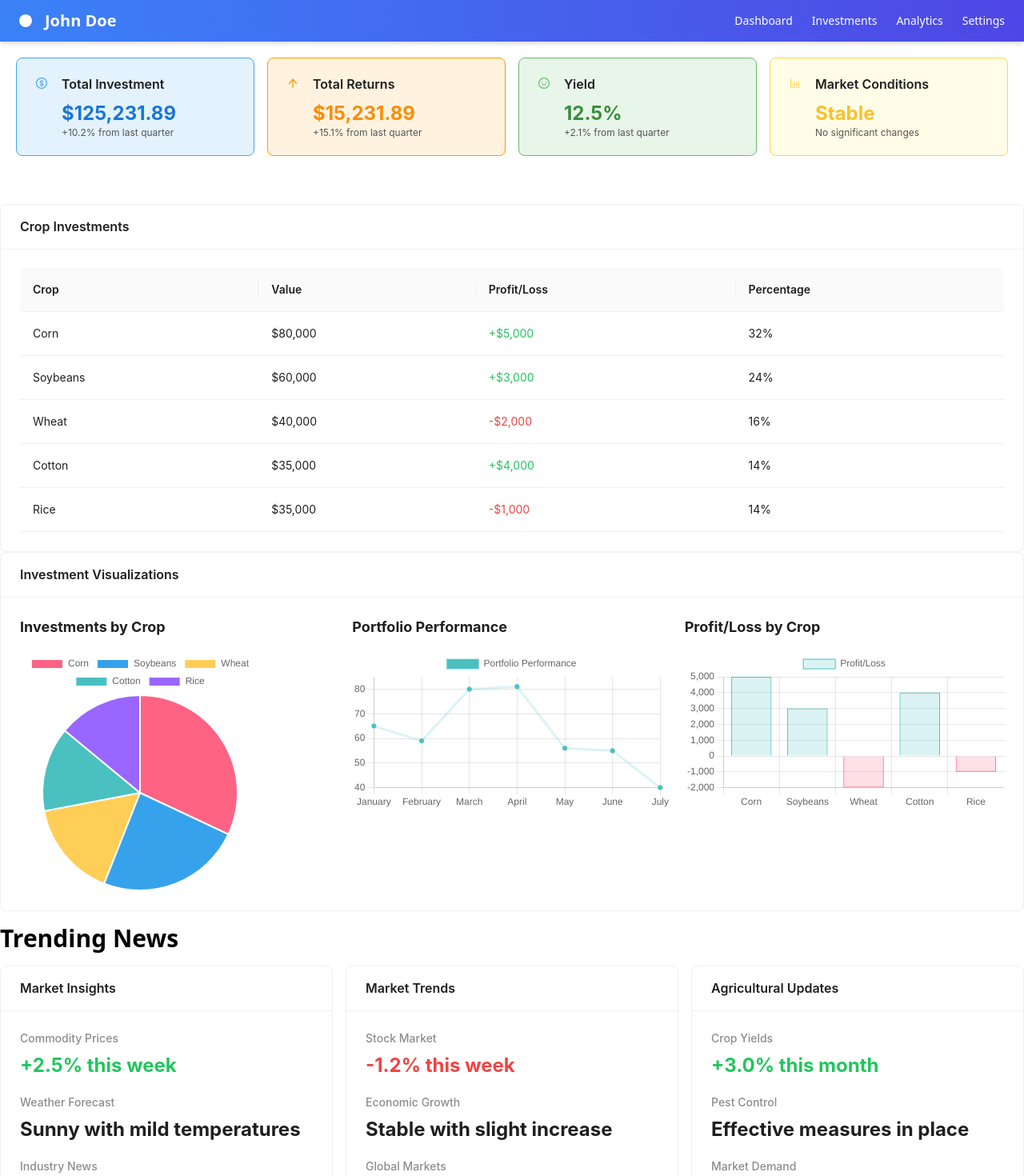
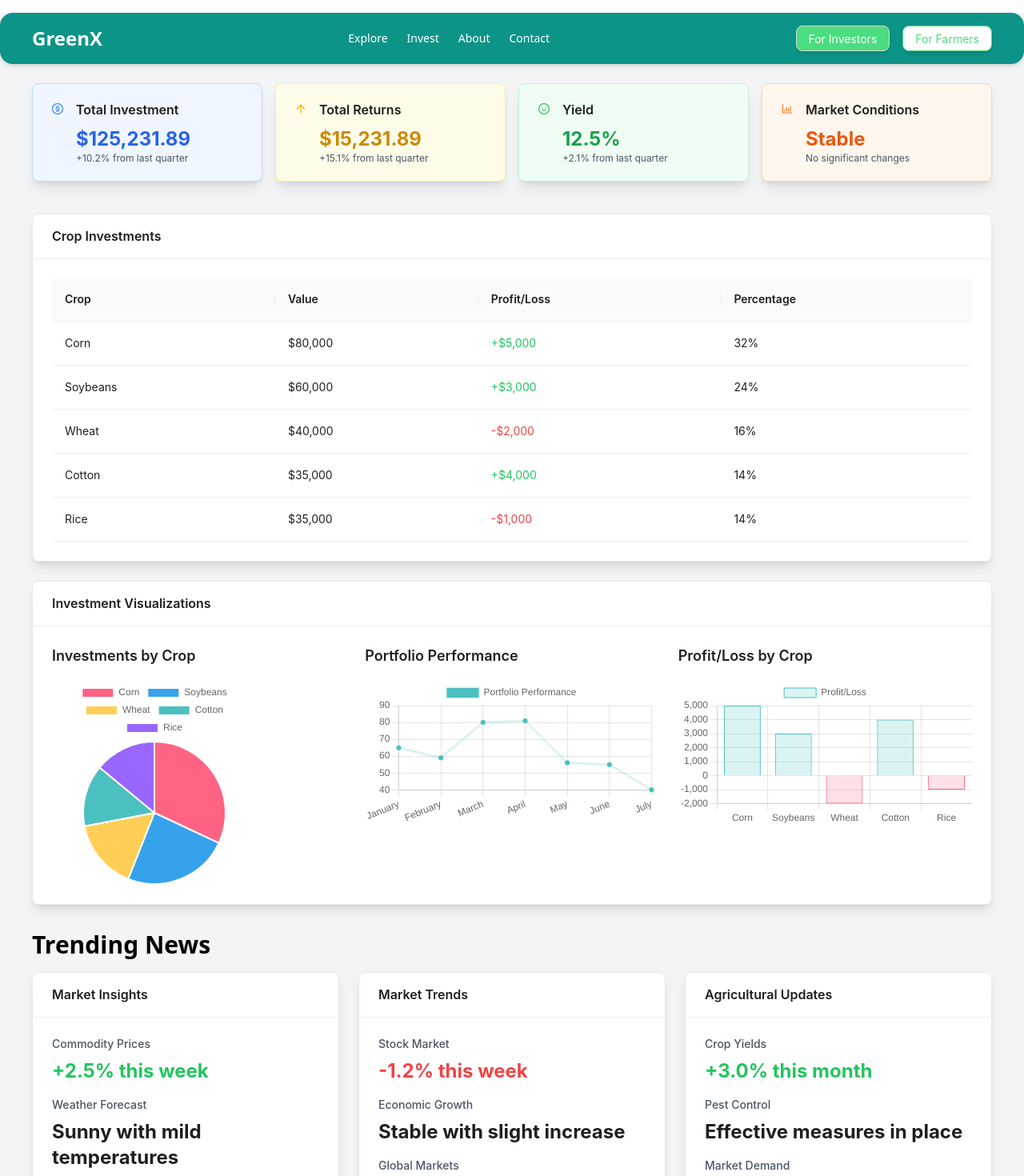
Before and after one commit to imakshatgupta/GreenX, a React (Vite) app: page /portfolio in a window 1280 px wide. Shown: the top 1470 px of the page at 80% size. Built offline with nearby package versions, Linux system fonts and the light colour scheme.

Commit message:
Import transaction data from users.json

```diff
--- a/src/App.jsx
+++ b/src/App.jsx
@@ -1,10 +1,8 @@
 import React from "react";
 import { BrowserRouter, Routes, Route } from "react-router-dom";
-import Navbar from "./Components/Navbar.jsx";
 import Hero from "./pages/Hero.jsx";
 import Portfolio from "./pages/Portfolio.jsx";
 import CropForm from "./pages/CropForm.jsx";
-import FarmerListing from "./pages/FarmerListing.jsx";
 import FarmerDashboard from "./pages/FarmerDashboard.jsx";
 import Temp from "./pages/temp.jsx";
 
@@ -16,7 +14,6 @@ function App() {
           <Route path='/home' element={<Hero />} />
           <Route path="/portfolio" element={<Portfolio />} />
           <Route path="/cropform" element={<CropForm />} />
-          <Route path="/farmers" element={<FarmerListing />} />
           <Route path="/farmerdashboard" element={<FarmerDashboard />} />
           <Route path="/temp" element={<Temp />} />
         </Routes>
--- a/src/Components/Navbar.jsx
+++ b/src/Components/Navbar.jsx
@@ -35,7 +35,7 @@ export default function Navbar() {
   return (
     <div className="container mx-auto mt-4">
       <header className="bg-teal-600 text-white py-4 px-6 md:px-10 flex items-center justify-between shadow-md rounded-2xl">
-        <Link to="#" className="flex items-center gap-2 text-lg font-semibold">
+        <Link to="/home" className="flex items-center gap-2 text-lg font-semibold">
           <span className="text-2xl">GreenX</span>
         </Link>
         <nav className="hidden md:flex items-center gap-6 text-sm font-medium">
--- a/src/Components/Wallet.jsx
+++ b/src/Components/Wallet.jsx
@@ -13,6 +13,7 @@ import {
   PoweroffOutlined,
   CheckOutlined,
 } from "@ant-design/icons";
+import transactionData from "../Components/users.json"
 
 export default function Wallet({ data }) {
   const [activeTab, setActiveTab] = useState("History");
--- a/src/pages/Hero.jsx
+++ b/src/pages/Hero.jsx
@@ -4,6 +4,7 @@ import { Button, Card, Avatar, Row, Col, Typography, Space } from 'antd';
 import { GlobalOutlined, EnvironmentOutlined, DollarOutlined } from '@ant-design/icons';
 import Data from './Data.jsx';
 import Footer from './Footer.jsx';
+
 
 const { Title, Paragraph } = Typography;
 
@@ -31,7 +32,7 @@ export default function Hero({ showDrawer }) {
         </div>
       </section>
       <section className="py-12 md:py-20 lg:py-28 bg-white shadow-lg rounded-xl mx-4 md:mx-10 mt-10">
-        <div className="container px-4 md:px-6">
+        <div className="container px-4 md:px-6 text-center">
           <Row gutter={[16, 16]} justify="space-between">
             <Col xs={24} md={12} lg={8}>
               <Space direction="vertical" size="middle" className="p-4 border border-gray-200 rounded-lg shadow-md">
--- a/src/pages/Portfolio.jsx
+++ b/src/pages/Portfolio.jsx
@@ -1,216 +1,118 @@
-import React from 'react'
-import { Button,Card,Table,Row, Col } from 'antd'
-import {Link} from 'react-router-dom'
+import React from 'react';
+import { Button, Card, Table, Row, Col } from 'antd';
+import { Link } from 'react-router-dom';
 import PiechartcustomChart from './Piechartcustomchart';
 import LinechartChart from './LinechartChart';
 import BarchartChart from './BarchartChart';
-import { DollarCircleOutlined, UserOutlined, MenuOutlined,ArrowUpOutlined, SmileOutlined, BarChartOutlined } from '@ant-design/icons';
+import { DollarCircleOutlined, UserOutlined, MenuOutlined, ArrowUpOutlined, SmileOutlined, BarChartOutlined } from '@ant-design/icons';
 import Footer from './Footer';
-
-
+import Navbar from '../Components/Navbar';
 
 export default function Portfolio() {
   const cropData = [
-        {
-          key: '1',
-          crop: 'Corn',
-          value: '$80,000',
-          profitLoss: '+$5,000',
-          percentage: '32%',
-          profitLossClass: 'text-green-500',
-        },
-        {
-          key: '2',
-          crop: 'Soybeans',
-          value: '$60,000',
-          profitLoss: '+$3,000',
-          percentage: '24%',
-          profitLossClass: 'text-green-500',
-        },
-        {
-          key: '3',
-          crop: 'Wheat',
-          value: '$40,000',
-          profitLoss: '-$2,000',
-          percentage: '16%',
-          profitLossClass: 'text-red-500',
-        },
-        {
-          key: '4',
-          crop: 'Cotton',
-          value: '$35,000',
-          profitLoss: '+$4,000',
-          percentage: '14%',
-          profitLossClass: 'text-green-500',
-        },
-        {
-          key: '5',
-          crop: 'Rice',
-          value: '$35,000',
-          profitLoss: '-$1,000',
-          percentage: '14%',
-          profitLossClass: 'text-red-500',
-        },
+    { key: '1', crop: 'Corn', value: '$80,000', profitLoss: '+$5,000', percentage: '32%', profitLossClass: 'text-green-500' },
+    { key: '2', crop: 'Soybeans', value: '$60,000', profitLoss: '+$3,000', percentage: '24%', profitLossClass: 'text-green-500' },
+    { key: '3', crop: 'Wheat', value: '$40,000', profitLoss: '-$2,000', percentage: '16%', profitLossClass: 'text-red-500' },
+    { key: '4', crop: 'Cotton', value: '$35,000', profitLoss: '+$4,000', percentage: '14%', profitLossClass: 'text-green-500' },
+    { key: '5', crop: 'Rice', value: '$35,000', profitLoss: '-$1,000', percentage: '14%', profitLossClass: 'text-red-500' },
   ];
+
   const cardData = [
     {
       title: "Market Insights",
       content: [
-            {
-              label: "Commodity Prices",
-              value: "+2.5% this week",
-              valueClass: "text-green-500"
-            },
-            {
-              label: "Weather Forecast",
-              value: "Sunny with mild temperatures",
-            },
-            {
-              label: "Industry News",
-              value: "New government subsidies announced",
-            },
+        { label: "Commodity Prices", value: "+2.5% this week", valueClass: "text-green-500" },
+        { label: "Weather Forecast", value: "Sunny with mild temperatures" },
+        { label: "Industry News", value: "New government subsidies announced" },
       ],
-          date: "just posted"
+      date: "just posted",
     },
     {
       title: "Market Trends",
       content: [
-            {
-              label: "Stock Market",
-              value: "-1.2% this week",
-              valueClass: "text-red-500"
-            },
-            {
-              label: "Economic Growth",
-              value: "Stable with slight increase",
-            },
-            {
-              label: "Global Markets",
-              value: "Positive outlook",
-            },
+        { label: "Stock Market", value: "-1.2% this week", valueClass: "text-red-500" },
+        { label: "Economic Growth", value: "Stable with slight increase" },
+        { label: "Global Markets", value: "Positive outlook" },
       ],
-          date: "2 days ago"
+      date: "2 days ago",
     },
     {
       title: "Agricultural Updates",
       content: [
-            {
-              label: "Crop Yields",
-              value: "+3.0% this month",
-              valueClass: "text-green-500"
+        { label: "Crop Yields", value: "+3.0% this month", valueClass: "text-green-500" },
+        { label: "Pest Control", value: "Effective measures in place" },
+        { label: "Market Demand", value: "High demand for organic produce" },
+      ],
+      date: "a week ago",
     },
-            {
-              label: "Pest Control",
-              value: "Effective measures in place",
-            },
-            {
-              label: "Market Demand",
-              value: "High demand for organic produce",
-            },
-          ],
-          date: "a week ago"
-        }
   ];
 
   return (
-    <div>
-  <header className="bg-gradient-to-r from-blue-500 to-indigo-600 text-white shadow-md px-4 py-3 sm:px-6">
-    <div className="flex items-center justify-between">
-      <div className="flex items-center gap-4">
-        <div className="rounded-full bg-white p-2 text-blue-600 shadow">
-          {/* <UserOutlined className="h-6 w-6" /> */}
-        </div>
-        <div>
-          <h1 className="text-xl font-bold">John Doe</h1>
-        </div>
-      </div>
-      <nav className="hidden space-x-6 sm:flex">
-        <Link href="#" className="text-sm font-medium hover:text-yellow-300 transition">
-          Dashboard
-        </Link>
-        <Link href="#" className="text-sm font-medium hover:text-yellow-300 transition">
-          Investments
-        </Link>
-        <Link href="#" className="text-sm font-medium hover:text-yellow-300 transition">
-          Analytics
-        </Link>
-        <Link href="#" className="text-sm font-medium hover:text-yellow-300 transition">
-          Settings
-        </Link>
-      </nav>
-      <Button variant="outline" size="icon" className="sm:hidden bg-white text-blue-600">
-        {/* <MenuOutlined className="h-6 w-6" /> */}
-        <span className="sr-only">Toggle menu</span>
-      </Button>
-    </div>
-  </header>
+    <div className="min-h-screen bg-gray-100">
+      <Navbar />
 
-      <Row gutter={[16, 16]} style={{ padding: '20px' }}>
+      <div className="container mx-auto mt-6 px-4 md:px-10">
+        <Row gutter={[16, 16]}>
           <Col xs={24} md={12} lg={6}>
-      <Card style={{ backgroundColor: '#e3f2fd', borderColor: '#42a5f5' }}>
+            <Card className="bg-blue-50 border-blue-200 shadow-lg rounded-lg">
               <Card.Meta
                 title="Total Investment"
                 description={
                   <>
-              <div className="text-2xl font-bold" style={{ color: '#1976d2' }}>$125,231.89</div>
-              <p className="text-xs" style={{ color: '#555' }}>+10.2% from last quarter</p>
+                    <div className="text-2xl font-bold text-blue-600">$125,231.89</div>
+                    <p className="text-xs text-gray-600">+10.2% from last quarter</p>
                   </>
                 }
-          avatar={<DollarCircleOutlined className="w-4 h-4" style={{ color: '#42a5f5' }} />}
+                avatar={<DollarCircleOutlined className="text-blue-500" />}
               />
             </Card>
           </Col>
           <Col xs={24} md={12} lg={6}>
-      <Card style={{ backgroundColor: '#fff3e0', borderColor: '#ff9800' }}>
+            <Card className="bg-yellow-50 border-yellow-200 shadow-lg rounded-lg">
               <Card.Meta
                 title="Total Returns"
                 description={
                   <>
-              <div className="text-2xl font-bold" style={{ color: '#fb8c00' }}>$15,231.89</div>
-              <p className="text-xs" style={{ color: '#555' }}>+15.1% from last quarter</p>
+                    <div className="text-2xl font-bold text-yellow-600">$15,231.89</div>
+                    <p className="text-xs text-gray-600">+15.1% from last quarter</p>
                   </>
                 }
-          avatar={<ArrowUpOutlined className="w-4 h-4" style={{ color: '#ff9800' }} />}
+                avatar={<ArrowUpOutlined className="text-yellow-500" />}
               />
             </Card>
           </Col>
           <Col xs={24} md={12} lg={6}>
-      <Card style={{ backgroundColor: '#e8f5e9', borderColor: '#66bb6a' }}>
+            <Card className="bg-green-50 border-green-200 shadow-lg rounded-lg">
               <Card.Meta
                 title="Yield"
                 description={
                   <>
-              <div className="text-2xl font-bold" style={{ color: '#388e3c' }}>12.5%</div>
-              <p className="text-xs" style={{ color: '#555' }}>+2.1% from last quarter</p>
+                    <div className="text-2xl font-bold text-green-600">12.5%</div>
+                    <p className="text-xs text-gray-600">+2.1% from last quarter</p>
                   </>
                 }
-          avatar={<SmileOutlined className="w-4 h-4" style={{ color: '#66bb6a' }} />}
+                avatar={<SmileOutlined className="text-green-500" />}
               />
             </Card>
           </Col>
           <Col xs={24} md={12} lg={6}>
-      <Card style={{ backgroundColor: '#fffde7', borderColor: '#ffd54f' }}>
+            <Card className="bg-orange-50 border-orange-200 shadow-lg rounded-lg">
               <Card.Meta
                 title="Market Conditions"
                 description={
                   <>
-              <div className="text-2xl font-bold" style={{ color: '#fbc02d' }}>Stable</div>
-              <p className="text-xs" style={{ color: '#555' }}>No significant changes</p>
+                    <div className="text-2xl font-bold text-orange-600">Stable</div>
+                    <p className="text-xs text-gray-600">No significant changes</p>
                   </>
                 }
-          avatar={<BarChartOutlined className="w-4 h-4" style={{ color: '#ffd54f' }} />}
+                avatar={<BarChartOutlined className="text-orange-500" />}
               />
             </Card>
           </Col>
         </Row>
 
-
-
-
-
-      <div className='mt-10' style={{ display: 'flex', gap: '16px' }}>
-
-      <Card title="Crop Investments" style={{ flex: 2 }}>
+        <div className="mt-10">
+          <Card title="Crop Investments" className="shadow-lg rounded-lg border-gray-200">
             <Table dataSource={cropData} pagination={false}>
               <Table.Column title="Crop" dataIndex="crop" key="crop" />
               <Table.Column title="Value" dataIndex="value" key="value" />
@@ -227,49 +129,48 @@ export default function Portfolio() {
           </Card>
         </div>
 
-    <Card title="Investment Visualizations">
-      <div style={{ display: 'flex', gap: '16px' }}>
-        <div style={{ flex: 1 }}>
-          <h3 style={{ marginBottom: '16px', fontSize: '18px', fontWeight: 'bold' }}>Investments by Crop</h3>
-          <div style={{ width: '100%', height: '300px' }}>
+        <Card title="Investment Visualizations" className="mt-6 shadow-lg rounded-lg border-gray-200">
+          <div className="flex flex-wrap gap-6">
+            <div className="flex-1">
+              <h3 className="mb-4 text-lg font-semibold">Investments by Crop</h3>
+              <div className="w-full h-64">
                 <PiechartcustomChart />
               </div>
             </div>
-        <div style={{ flex: 1 }}>
-          <h3 style={{ marginBottom: '16px', fontSize: '18px', fontWeight: 'bold' }}>Portfolio Performance</h3>
-          <div style={{ width: '100%', height: '300px' }}>
+            <div className="flex-1">
+              <h3 className="mb-4 text-lg font-semibold">Portfolio Performance</h3>
+              <div className="w-full h-64">
                 <LinechartChart />
               </div>
             </div>
-        <div style={{ flex: 1 }}>
-          <h3 style={{ marginBottom: '16px', fontSize: '18px', fontWeight: 'bold' }}>Profit/Loss by Crop</h3>
-          <div style={{ width: '100%', height: '300px' }}>
+            <div className="flex-1">
+              <h3 className="mb-4 text-lg font-semibold">Profit/Loss by Crop</h3>
+              <div className="w-full h-64">
                 <BarchartChart />
               </div>
             </div>
           </div>
         </Card>
 
-<h1 className='font-bold mt-4 mb-4 text-3xl'>Trending News</h1>
+        <h1 className="font-bold mt-8 mb-4 text-3xl">Trending News</h1>
 
-    <div style={{ display: 'flex', gap: '16px' }}>
+        <div className="flex flex-wrap gap-6">
           {cardData.map((card, index) => (
-        <Card title={card.title} style={{ flex: 1 }} key={index}>
-          <div style={{ display: 'grid', gap: '16px' }}>
+            <Card title={card.title} className="flex-1 shadow-lg rounded-lg border-gray-200" key={index}>
+              <div className="grid gap-4">
                 {card.content.map((item, idx) => (
-              <div style={{ display: 'grid', gap: '4px' }} key={idx}>
-                <div style={{ fontSize: '14px', fontWeight: '500', color: '#8c8c8c' }}>{item.label}</div>
-                <div style={{ fontSize: '24px', fontWeight: 'bold' }} className={item.valueClass}>{item.value}</div>
+                  <div className="grid gap-2" key={idx}>
+                    <div className="text-sm font-medium text-gray-600">{item.label}</div>
+                    <div className={`text-2xl font-bold ${item.valueClass}`}>{item.value}</div>
                   </div>
                 ))}
               </div>
-          <div style={{ marginTop: '16px', fontSize: '12px', color: '#8c8c8c' }}>{card.date}</div>
+              <div className="mt-4 text-xs text-gray-600">{card.date}</div>
             </Card>
           ))}
         </div>
-    <Footer/>
-
-
+        <Footer />
       </div>
-  )
+    </div>
+  );
 }
```
Lines whose indentation alone changed are shown as unchanged.
